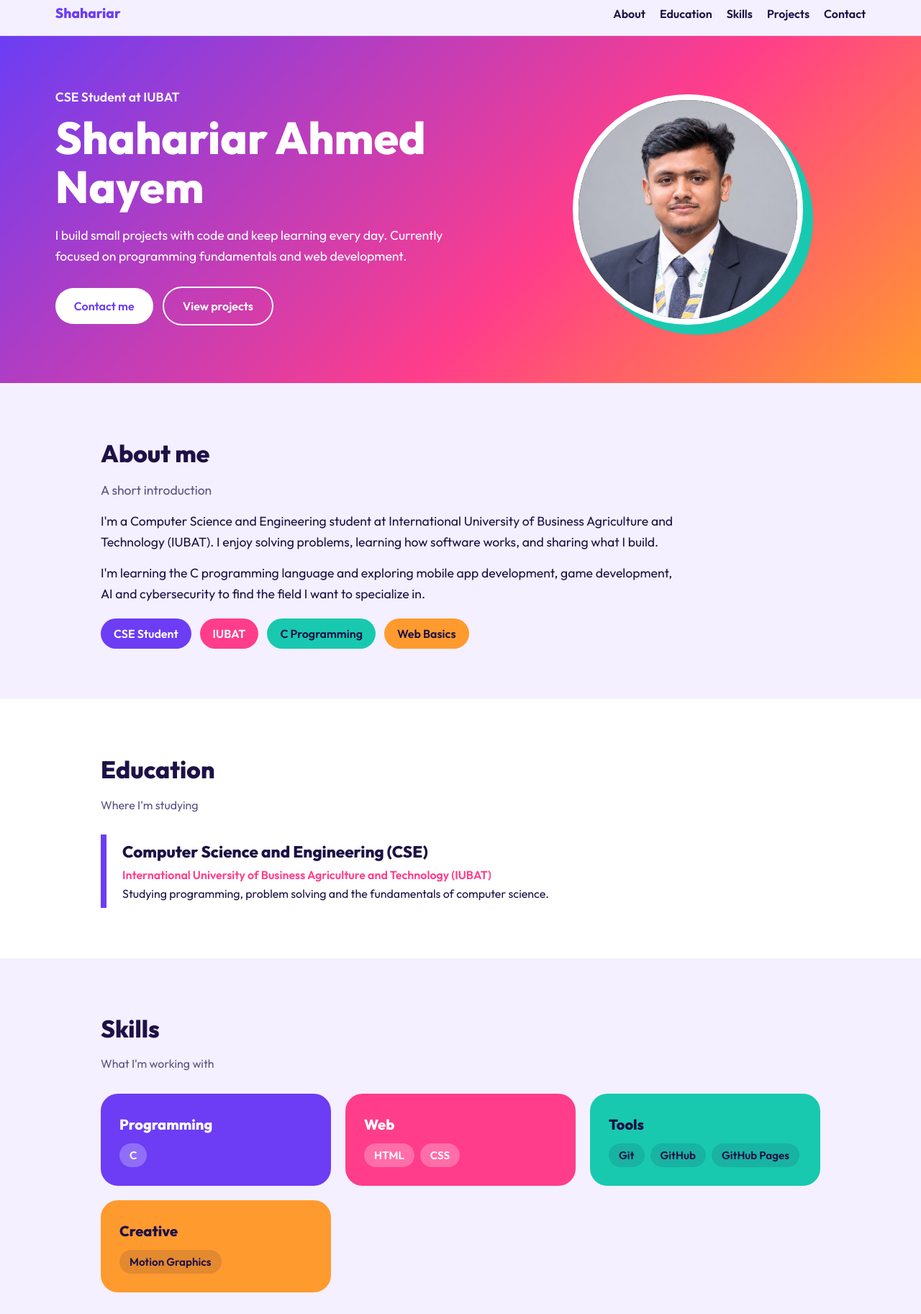
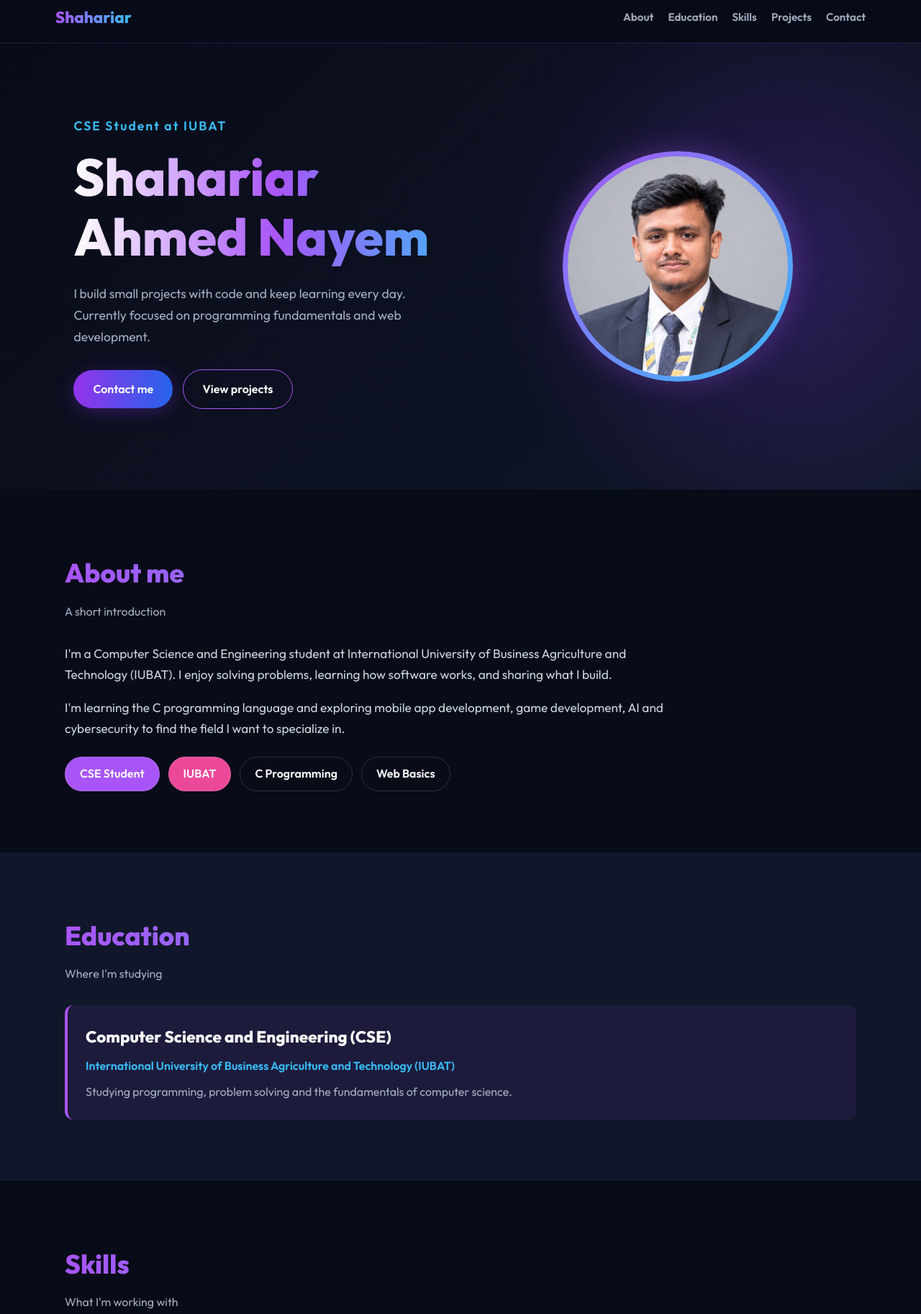
Before and after one commit to shahariarahmednayem/shahariarahmednayem.github.io, a plain HTML site: page index.html in a window 1280 px wide. Shown: the part 11-1836 px from the top of the page at 72% size. Drawn offline with Linux system fonts and the light colour scheme.

Commit message:
index.html

```diff
--- a/index.html
+++ b/index.html
@@ -9,59 +9,456 @@
 <link rel="preconnect" href="https://fonts.googleapis.com">
 <link href="https://fonts.googleapis.com/css2?family=Outfit:wght@400;600;800&display=swap" rel="stylesheet">
 <style>
-:root{--ink:#1d1146;--paper:#f4f0ff;--violet:#6c3df4;--pink:#ff3d8b;--orange:#ff9a2e;--teal:#18c9b0;--sky:#3aa8ff;--mute:#5b5280}
-*{box-sizing:border-box;margin:0;padding:0}
-html{scroll-behavior:smooth;scroll-padding-top:70px}
-body{font-family:'Outfit',system-ui,sans-serif;background:var(--paper);color:var(--ink);line-height:1.65}
-a{color:inherit}
-nav{position:sticky;top:0;z-index:5;display:flex;justify-content:space-between;align-items:center;padding:14px 6vw;background:rgba(244,240,255,.92);backdrop-filter:blur(8px);border-bottom:1px solid #e1d9ff}
-nav b{font-weight:800;font-size:1.2rem;color:var(--violet)}
-nav div a{margin-left:20px;text-decoration:none;font-weight:600}
-nav div a:hover{color:var(--pink)}
-.hero{display:grid;grid-template-columns:1.2fr 1fr;gap:40px;align-items:center;padding:70px 6vw;background:linear-gradient(135deg,var(--violet),var(--pink) 60%,var(--orange));color:#fff}
-.role{font-weight:600;font-size:1.1rem;opacity:.95;margin-bottom:8px}
-.hero h1{font-size:clamp(2.2rem,5.5vw,3.9rem);font-weight:800;line-height:1.1}
-.hero p{max-width:50ch;margin:18px 0 28px;font-size:1.1rem}
-.btn{display:inline-block;padding:12px 26px;border-radius:40px;font-weight:600;text-decoration:none;margin:0 10px 10px 0}
-.btn.main{background:#fff;color:var(--violet)}
-.btn.alt{border:2px solid #fff;color:#fff}
-.btn:hover{transform:translateY(-2px)}
-.photo{justify-self:center;width:min(320px,70vw);aspect-ratio:1;border-radius:50%;border:8px solid #fff;overflow:hidden;background:var(--ink);box-shadow:14px 14px 0 var(--teal);display:grid;place-items:center;font-size:5rem;font-weight:800;color:#fff}
-.photo img{width:100%;height:100%;object-fit:cover}
-section{padding:70px 6vw}
-.wrap{max-width:1000px;margin:0 auto}
-h2{font-size:2.1rem;font-weight:800;margin-bottom:8px}
-.sub{color:var(--mute);margin-bottom:28px}
-.about p{margin-bottom:14px;font-size:1.1rem;max-width:70ch}
-.facts{display:flex;flex-wrap:wrap;gap:12px;margin-top:20px}
-.facts span{padding:8px 18px;border-radius:30px;font-weight:600;color:#fff}
-.edu{background:#fff}
-.edu .box{border-left:8px solid var(--violet);padding:6px 0 6px 22px}
-.edu h3{font-size:1.4rem}
-.edu .where{color:var(--pink);font-weight:600}
-.grid{display:grid;grid-template-columns:repeat(auto-fit,minmax(240px,1fr));gap:20px}
-.card{padding:26px;border-radius:24px;color:#fff}
-.card h3{font-size:1.25rem;margin-bottom:10px}
-.card .tags{display:flex;flex-wrap:wrap;gap:8px}
-.card .tags span{background:rgba(255,255,255,.25);padding:4px 14px;border-radius:20px;font-weight:600;font-size:.95rem}
-.c1{background:var(--violet)}.c2{background:var(--pink)}.c3{background:var(--teal);color:var(--ink)}.c3 .tags span{background:rgba(29,17,70,.12)}
-.c4{background:var(--orange);color:var(--ink)}.c4 .tags span{background:rgba(29,17,70,.12)}
-.proj{background:#fff}
-.proj .card{background:var(--paper);color:var(--ink);border:3px solid var(--ink);box-shadow:8px 8px 0 var(--sky);display:flex;flex-direction:column}
-.proj .card:nth-child(2){box-shadow:8px 8px 0 var(--pink)}
-.proj .card p{flex:1;margin-bottom:14px}
-.proj .card a{font-weight:600;color:var(--violet)}
-.proj .card .btns{display:flex;flex-wrap:wrap;gap:10px}
-.proj .card .btns a{background:var(--violet);color:#fff;padding:8px 18px;border-radius:30px;text-decoration:none}
-.proj .card .btns a:hover{background:var(--pink)}
-.contact{background:linear-gradient(135deg,var(--teal),var(--sky));color:var(--ink)}
-.links{display:flex;flex-wrap:wrap;gap:12px;margin-top:6px}
-.links a{background:var(--ink);color:#fff;padding:12px 24px;border-radius:40px;font-weight:600;text-decoration:none}
-.links a:hover{background:var(--violet)}
-footer{padding:22px;text-align:center;font-size:.9rem;color:var(--mute)}
-a:focus-visible{outline:3px solid var(--ink);outline-offset:3px}
-@media(max-width:760px){.hero{grid-template-columns:1fr;text-align:center}.hero p{margin-inline:auto}nav div a{margin-left:12px}}
-@media(prefers-reduced-motion:reduce){*{transition:none!important}html{scroll-behavior:auto}}
+:root {
+    --bg: #080b18;
+    --surface: #11172a;
+    --violet: #a855f7;
+    --cyan: #38bdf8;
+    --pink: #ec4899;
+    --text: #f8fafc;
+    --muted: #a5aec2;
+}
+
+* {
+    box-sizing: border-box;
+    margin: 0;
+    padding: 0;
+}
+
+html {
+    scroll-behavior: smooth;
+    scroll-padding-top: 85px;
+}
+
+body {
+    font-family: 'Outfit', sans-serif;
+    background: var(--bg);
+    color: var(--text);
+    line-height: 1.7;
+}
+
+a {
+    color: inherit;
+}
+
+/* NAVIGATION */
+
+nav {
+    position: sticky;
+    top: 0;
+    z-index: 10;
+    display: flex;
+    justify-content: space-between;
+    align-items: center;
+    flex-wrap: wrap;
+    gap: 15px;
+    padding: 16px 6vw;
+    background: rgba(8, 11, 24, 0.85);
+    backdrop-filter: blur(15px);
+    border-bottom: 1px solid rgba(168, 85, 247, 0.2);
+}
+
+nav b {
+    font-size: 1.4rem;
+    font-weight: 800;
+    background: linear-gradient(90deg, var(--violet), var(--cyan));
+    -webkit-background-clip: text;
+    color: transparent;
+}
+
+nav div {
+    display: flex;
+    flex-wrap: wrap;
+    gap: 20px;
+}
+
+nav div a {
+    text-decoration: none;
+    font-weight: 600;
+    font-size: 0.95rem;
+    color: var(--muted);
+    transition: 0.3s;
+}
+
+nav div a:hover {
+    color: var(--cyan);
+}
+
+/* HERO SECTION */
+
+.hero {
+    min-height: 620px;
+    display: grid;
+    grid-template-columns: 1.2fr 1fr;
+    gap: 40px;
+    align-items: center;
+    padding: 90px 8vw;
+    background:
+        radial-gradient(circle at 85% 50%,
+        rgba(124, 58, 237, 0.25), transparent 35%),
+        linear-gradient(135deg, #080b18, #11172a);
+    position: relative;
+    overflow: hidden;
+}
+
+.role {
+    color: var(--cyan);
+    font-weight: 600;
+    font-size: 1.1rem;
+    margin-bottom: 15px;
+    letter-spacing: 2px;
+}
+
+.hero h1 {
+    font-size: clamp(2.5rem, 6vw, 4.5rem);
+    font-weight: 800;
+    line-height: 1.15;
+    background: linear-gradient(90deg, #fff, #a855f7, #38bdf8);
+    -webkit-background-clip: text;
+    color: transparent;
+}
+
+.hero p {
+    max-width: 520px;
+    margin: 22px 0 30px;
+    color: var(--muted);
+    font-size: 1.1rem;
+}
+
+/* BUTTONS */
+
+.btn {
+    display: inline-block;
+    padding: 13px 27px;
+    border-radius: 40px;
+    font-weight: 600;
+    text-decoration: none;
+    margin: 0 10px 12px 0;
+    transition: 0.3s;
+}
+
+.btn.main {
+    background: linear-gradient(90deg, #9333ea, #2563eb);
+    color: white;
+    box-shadow: 0 5px 25px rgba(147, 51, 234, 0.3);
+}
+
+.btn.alt {
+    border: 1px solid var(--violet);
+    color: white;
+}
+
+.btn:hover {
+    transform: translateY(-5px);
+    box-shadow: 0 8px 25px rgba(56, 189, 248, 0.25);
+}
+
+/* PROFILE PHOTO */
+
+.photo {
+    justify-self: center;
+    width: min(320px, 70vw);
+    aspect-ratio: 1;
+    border-radius: 50%;
+    padding: 7px;
+    background: linear-gradient(135deg, var(--violet), var(--cyan));
+    box-shadow: 0 0 40px rgba(168, 85, 247, 0.35);
+    display: grid;
+    place-items: center;
+    overflow: hidden;
+    font-size: 5rem;
+    font-weight: 800;
+    color: white;
+}
+
+.photo img {
+    width: 100%;
+    height: 100%;
+    border-radius: 50%;
+    object-fit: cover;
+}
+
+/* COMMON SECTIONS */
+
+section {
+    padding: 85px 6vw;
+}
+
+.wrap {
+    max-width: 1100px;
+    margin: 0 auto;
+}
+
+h2 {
+    font-size: 2.3rem;
+    font-weight: 800;
+    margin-bottom: 8px;
+    background: linear-gradient(90deg, var(--violet), var(--cyan));
+    -webkit-background-clip: text;
+    color: transparent;
+}
+
+.sub {
+    color: var(--muted);
+    margin-bottom: 30px;
+}
+
+/* ABOUT */
+
+.about p:not(.sub) {
+    margin-bottom: 16px;
+    font-size: 1.08rem;
+    max-width: 75ch;
+    color: #cbd5e1;
+}
+
+.facts {
+    display: flex;
+    flex-wrap: wrap;
+    gap: 12px;
+    margin-top: 25px;
+}
+
+.facts span {
+    padding: 9px 20px;
+    border-radius: 30px;
+    font-weight: 600;
+    border: 1px solid rgba(255,255,255,0.15);
+    transition: 0.3s;
+}
+
+.facts span:hover {
+    transform: translateY(-4px);
+}
+
+/* EDUCATION */
+
+.edu {
+    background: var(--surface);
+}
+
+.edu .box {
+    background: rgba(168, 85, 247, 0.08);
+    border-left: 4px solid var(--violet);
+    border-radius: 12px;
+    padding: 25px;
+}
+
+.edu h3 {
+    font-size: 1.4rem;
+}
+
+.edu .where {
+    color: var(--cyan);
+    font-weight: 600;
+    margin: 8px 0;
+}
+
+.edu .box p {
+    color: var(--muted);
+}
+
+/* SKILLS */
+
+.grid {
+    display: grid;
+    grid-template-columns: repeat(auto-fit, minmax(230px, 1fr));
+    gap: 22px;
+}
+
+.card {
+    padding: 28px;
+    border-radius: 20px;
+    color: white;
+    transition: 0.35s ease;
+}
+
+.card:hover {
+    transform: translateY(-8px);
+}
+
+.card h3 {
+    font-size: 1.3rem;
+    margin-bottom: 15px;
+}
+
+.card .tags {
+    display: flex;
+    flex-wrap: wrap;
+    gap: 9px;
+}
+
+.card .tags span {
+    background: rgba(255,255,255,0.12);
+    border: 1px solid rgba(255,255,255,0.15);
+    padding: 5px 13px;
+    border-radius: 30px;
+    font-size: 0.9rem;
+}
+
+.c1 {
+    background: linear-gradient(135deg, #6d28d9, #9333ea);
+}
+
+.c2 {
+    background: linear-gradient(135deg, #be185d, #ec4899);
+}
+
+.c3 {
+    background: linear-gradient(135deg, #0e7490, #0891b2);
+}
+
+.c4 {
+    background: linear-gradient(135deg, #b45309, #f59e0b);
+}
+
+/* PROJECTS */
+
+.proj {
+    background: var(--surface);
+}
+
+.proj .card {
+    background: #171e34;
+    border: 1px solid rgba(168, 85, 247, 0.25);
+    box-shadow: 0 8px 25px rgba(0,0,0,0.2);
+    display: flex;
+    flex-direction: column;
+}
+
+.proj .card:nth-child(2) {
+    border-color: rgba(56, 189, 248, 0.35);
+}
+
+.proj .card p {
+    flex: 1;
+    color: var(--muted);
+    margin-bottom: 18px;
+}
+
+.proj .card a {
+    color: var(--cyan);
+    font-weight: 600;
+}
+
+.proj .card .btns {
+    display: flex;
+    flex-wrap: wrap;
+    gap: 10px;
+}
+
+.proj .card .btns a {
+    background: linear-gradient(90deg, #7c3aed, #2563eb);
+    color: white;
+    padding: 9px 16px;
+    border-radius: 30px;
+    text-decoration: none;
+    font-size: 0.9rem;
+    transition: 0.3s;
+}
+
+.proj .card .btns a:hover {
+    transform: translateY(-3px);
+    background: var(--pink);
+}
+
+/* CONTACT */
+
+.contact {
+    background:
+        radial-gradient(circle at 90% 20%,
+        rgba(56, 189, 248, 0.18), transparent 35%),
+        #0c1325;
+}
+
+.contact .sub {
+    color: var(--muted) !important;
+}
+
+.links {
+    display: flex;
+    flex-wrap: wrap;
+    gap: 14px;
+    margin-top: 20px;
+}
+
+.links a {
+    background: #171e34;
+    border: 1px solid rgba(168, 85, 247, 0.4);
+    color: white;
+    padding: 12px 24px;
+    border-radius: 35px;
+    font-weight: 600;
+    text-decoration: none;
+    transition: 0.3s;
+}
+
+.links a:hover {
+    background: linear-gradient(90deg, #9333ea, #2563eb);
+    transform: translateY(-4px);
+}
+
+/* FOOTER */
+
+footer {
+    padding: 25px;
+    text-align: center;
+    font-size: 0.9rem;
+    color: var(--muted);
+    background: #060914;
+}
+
+/* ACCESSIBILITY */
+
+a:focus-visible {
+    outline: 3px solid var(--cyan);
+    outline-offset: 4px;
+}
+
+/* MOBILE RESPONSIVE */
+
+@media(max-width: 760px) {
+    nav {
+        justify-content: center;
+    }
+
+    nav div {
+        justify-content: center;
+        gap: 12px;
+    }
+
+    .hero {
+        grid-template-columns: 1fr;
+        text-align: center;
+        padding: 65px 6vw;
+    }
+
+    .hero p {
+        margin-inline: auto;
+    }
+
+    .photo {
+        grid-row: 1;
+        width: 220px;
+    }
+
+    section {
+        padding: 65px 6vw;
+    }
+
+    h2 {
+        font-size: 1.9rem;
+    }
+}
+
+/* REDUCED MOTION */
+
+@media(prefers-reduced-motion: reduce) {
+    * {
+        scroll-behavior: auto !important;
+        transition: none !important;
+    }
+}
 </style>
 </head>
 <body>
```
